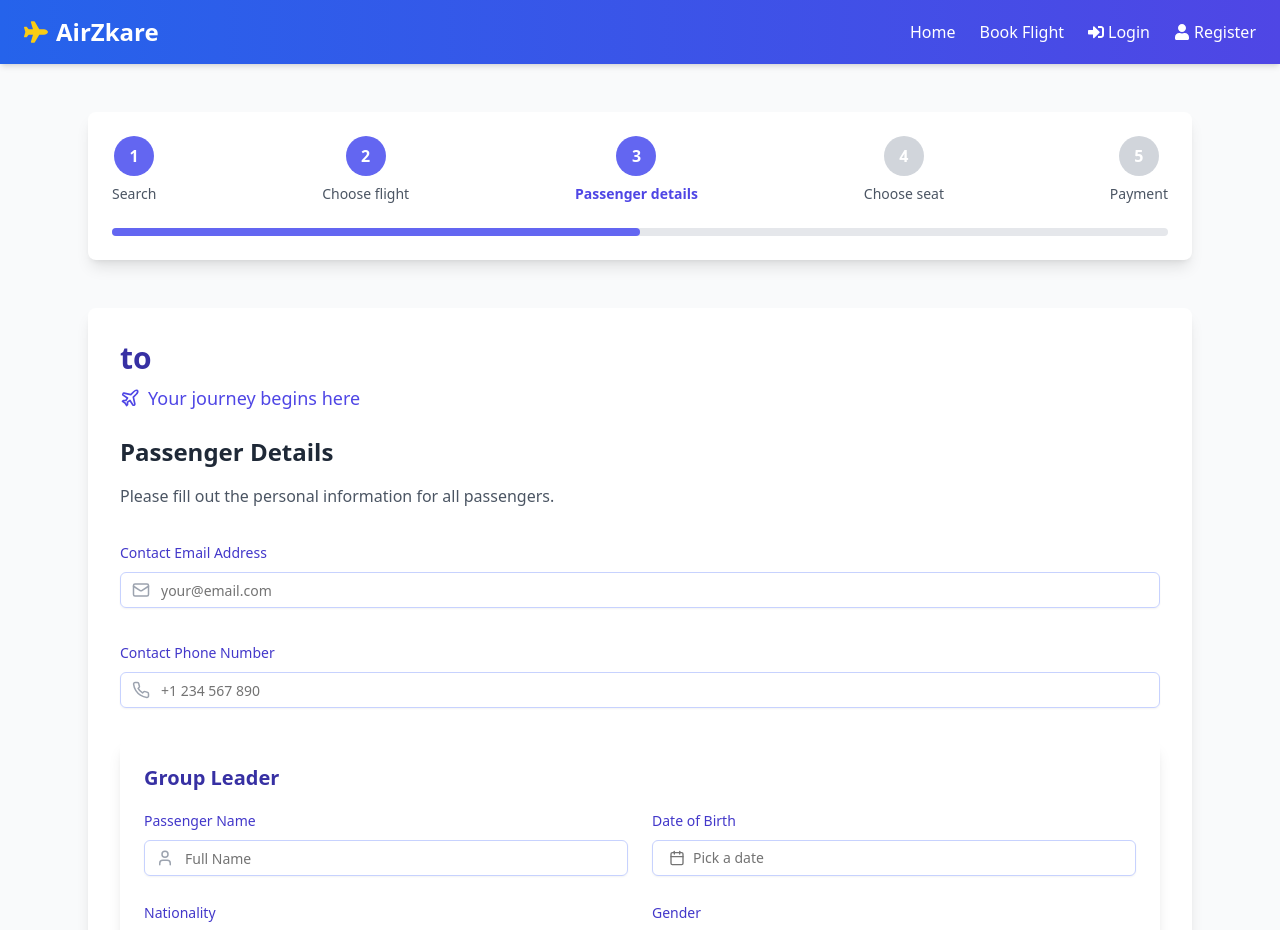
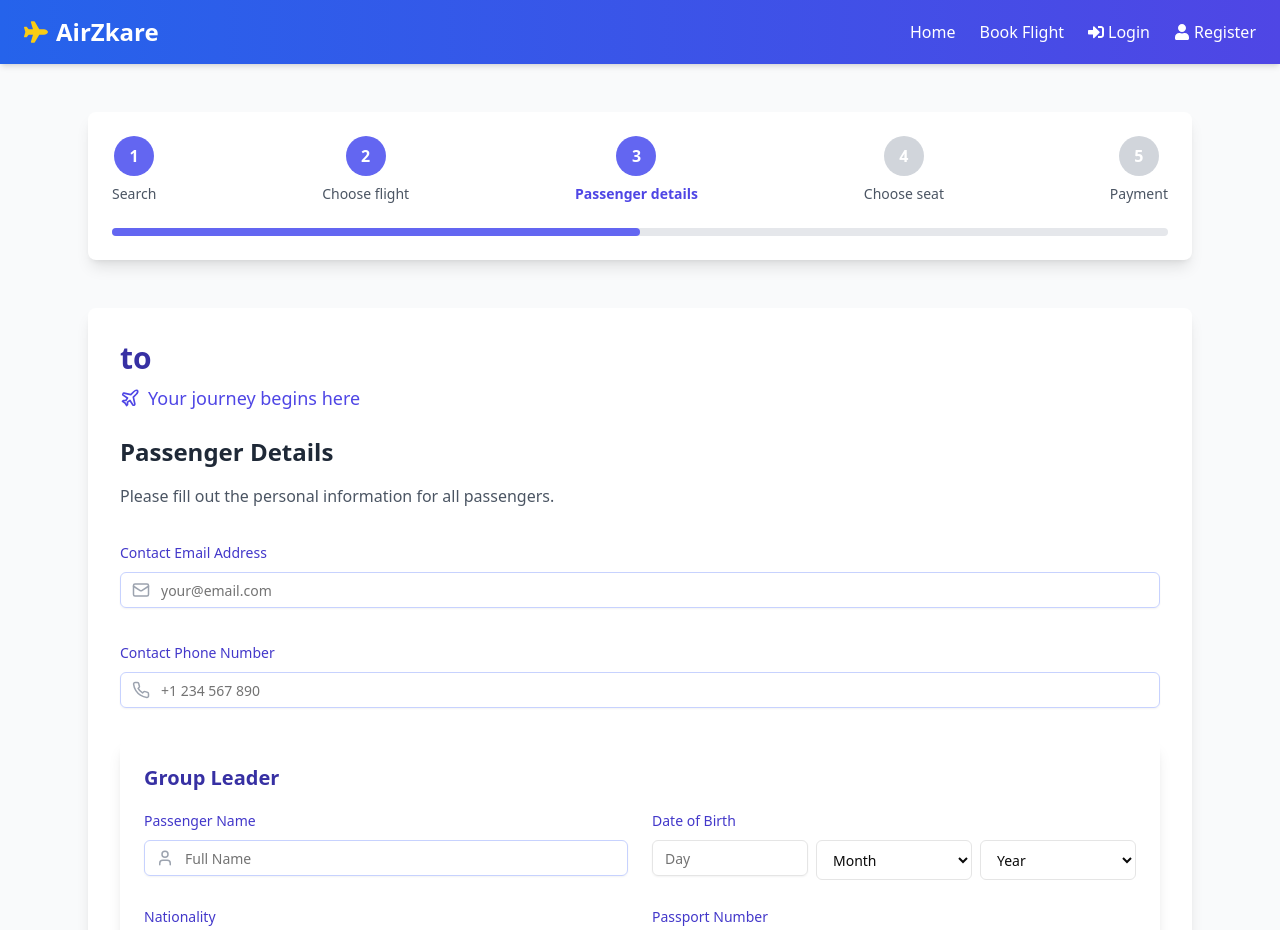
Before and after one commit to ZNLong2203/AirZkare, a Next.js app in the folder client/: page /booking/passengerdetails in a window 1280 px wide. Shown: the top 930 px of the page. Built offline with nearby package versions, Linux system fonts and the light colour scheme.

Commit message:
fix: passenger details page

```diff
--- a/client/src/components/common/SideBarAdmin.tsx
+++ b/client/src/components/common/SideBarAdmin.tsx
@@ -1,3 +1,5 @@
+// file: components/SideBarAdmin.tsx
+
 import React from 'react';
 import { AiOutlineDashboard, AiOutlineUser, AiOutlineSetting } from 'react-icons/ai';
 import { IoAirplane } from 'react-icons/io5';
@@ -24,10 +26,11 @@ const SideBarAdmin: React.FC = () => {
     ];
 
     return (
-        <aside className="flex flex-col h-screen w-64 bg-blue-50 border-r border-blue-100">
+        <aside className="w-64 bg-blue-50 border-r border-blue-100 flex flex-col">
             <div className="p-6">
                 <h2 className="text-2xl font-semibold text-blue-800">Admin Home</h2>
             </div>
+
             <nav className="flex-grow space-y-1 px-3">
                 {links.map(({ href, label, icon: Icon }) => (
                     <Link
@@ -40,6 +43,7 @@ const SideBarAdmin: React.FC = () => {
                     </Link>
                 ))}
             </nav>
+
             <div className="p-4">
                 <button
                     onClick={() => {/* Add logout logic here */}}
--- a/client/src/pages/booking/passengerdetails.tsx
+++ b/client/src/pages/booking/passengerdetails.tsx
@@ -1,49 +1,48 @@
-/* eslint-disable @typescript-eslint/no-explicit-any */
+'use client'
+
+import { useState, useEffect } from 'react'
+import { useRouter } from 'next/router'
+import moment from 'moment'
 import axiosInstance from '@/configs/axios-customize'
-import moment from 'moment'
-import { useState, useEffect } from 'react'
+import useFlightSearchStore from '@/store/useFlightSearchStore'
+import API from '@/constants/api'
 import { Button } from "@/components/ui/button"
 import { Input } from "@/components/ui/input"
 import { Label } from "@/components/ui/label"
 import { RadioGroup, RadioGroupItem } from "@/components/ui/radio-group"
-import { Calendar } from "@/components/ui/calendar"
-import { Popover, PopoverContent, PopoverTrigger } from "@/components/ui/popover"
-import { CalendarIcon, Plane, User, Phone, Mail, Flag, Shield, PlusCircle, MinusCircle } from "lucide-react"
-import { format } from "date-fns"
-import { useRouter } from 'next/router'
+// import { Calendar } from "@/components/ui/calendar"
+// import { Popover, PopoverContent, PopoverTrigger } from "@/components/ui/popover"
+// import { CalendarIcon } from 'lucide-react'
+import { Plane, User, Phone, Mail, Flag, Shield, PlusCircle, MinusCircle, FileText } from 'lucide-react'
 import toast from 'react-hot-toast'
-import API from '@/constants/api'
-import useFlightSearchStore from '@/store/useFlightSearchStore'
+
+interface PassengerData {
+  id: number;
+  name: string;
+  dob: string;
+  gender: string;
+  nationality: string;
+  passport: string;
+}
 
 interface PassengerFormProps {
   index: number;
   isLeader?: boolean;
   onRemove: () => void;
-  passengerData: {
-    id: number;
-    name: string;
-    dob: string;
-    gender: string;
-    nationality: string;
-  };
-  onChange: (index: number, data: any) => void;
+  passengerData: PassengerData;
+  onChange: (index: number, data: PassengerData) => void;
 }
 
 const PassengerForm = ({ index, isLeader = false, onRemove, passengerData, onChange }: PassengerFormProps) => {
-  const [date, setDate] = useState<Date | null>(passengerData.dob ? moment(passengerData.dob, "YYYY-MM-DD").toDate() : null);
-
-  const handleInputChange = (field: string, value: any) => {
+  const handleInputChange = (field: keyof PassengerData, value: string) => {
     if (field === 'dob') {
-        const formattedDate = value ? moment(value).format('YYYY-MM-DD') : null;
-        setDate(value);
-        const updatedPassenger = { ...passengerData, [field]: formattedDate };
+      const updatedPassenger = { ...passengerData, [field]: value };
       onChange(index, updatedPassenger);
     } else {
       const updatedPassenger = { ...passengerData, [field]: value };
       onChange(index, updatedPassenger);
     }
   };
-
 
   return (
     <div className="bg-white rounded-lg shadow-lg p-6 mb-6">
@@ -66,28 +65,64 @@ const PassengerForm = ({ index, isLeader = false, onRemove, passengerData, onCha
         </div>
         <div className="space-y-2">
           <Label htmlFor={`dob-${index}`} className="text-indigo-700">Date of Birth</Label>
-          <Popover>
-            <PopoverTrigger asChild>
-              <Button
-                variant={"outline"}
-                className={`w-full justify-start text-left font-normal ${!date && "text-muted-foreground"} border-indigo-200 focus:border-indigo-500`}
+          <div className="grid grid-cols-3 gap-2">
+            <div>
+              <Label htmlFor={`dob-day-${index}`} className="sr-only">Day</Label>
+              <Input
+                id={`dob-day-${index}`}
+                type="number"
+                placeholder="Day"
+                min="1"
+                max="31"
+                className="w-full"
+                value={passengerData.dob ? moment(passengerData.dob).format('DD') : ''}
+                onChange={(e) => {
+                  const day = e.target.value;
+                  const currentDate = moment(passengerData.dob || undefined);
+                  const newDate = currentDate.date(parseInt(day));
+                  handleInputChange('dob', newDate.isValid() ? newDate.format('YYYY-MM-DD') : '');
+                }}
+              />
+            </div>
+            <div>
+              <Label htmlFor={`dob-month-${index}`} className="sr-only">Month</Label>
+              <select
+                id={`dob-month-${index}`}
+                className="w-full h-10 border border-input bg-background px-3 py-2 text-sm ring-offset-background rounded-md"
+                value={passengerData.dob ? moment(passengerData.dob).format('MM') : ''}
+                onChange={(e) => {
+                  const month = e.target.value;
+                  const currentDate = moment(passengerData.dob || undefined);
+                  const newDate = currentDate.month(parseInt(month) - 1);
+                  handleInputChange('dob', newDate.isValid() ? newDate.format('YYYY-MM-DD') : '');
+                }}
               >
-                <CalendarIcon className="mr-2 h-4 w-4" />
-                {date ? format(date, "PPP") : <span>Pick a date</span>}
-              </Button>
-            </PopoverTrigger>
-            <PopoverContent className="w-auto p-0">
-              <Calendar
-                mode="single"
-                selected={date || undefined}
-                onSelect={(d) => {
-                  setDate(d ?? null);
-                  handleInputChange('dob', d);
+                <option value="">Month</option>
+                {moment.months().map((month, idx) => (
+                  <option key={month} value={String(idx + 1).padStart(2, '0')}>{month}</option>
+                ))}
+              </select>
+            </div>
+            <div>
+              <Label htmlFor={`dob-year-${index}`} className="sr-only">Year</Label>
+              <select
+                id={`dob-year-${index}`}
+                className="w-full h-10 border border-input bg-background px-3 py-2 text-sm ring-offset-background rounded-md"
+                value={passengerData.dob ? moment(passengerData.dob).format('YYYY') : ''}
+                onChange={(e) => {
+                  const year = e.target.value;
+                  const currentDate = moment(passengerData.dob || undefined);
+                  const newDate = currentDate.year(parseInt(year));
+                  handleInputChange('dob', newDate.isValid() ? newDate.format('YYYY-MM-DD') : '');
                 }}
-                initialFocus
-              />
-            </PopoverContent>
-          </Popover>
+              >
+                <option value="">Year</option>
+                {Array.from({ length: 124 }, (_, i) => new Date().getFullYear() - i).map((year) => (
+                  <option key={year} value={year}>{year}</option>
+                ))}
+              </select>
+            </div>
+          </div>
         </div>
         <div className="space-y-2">
           <Label htmlFor={`nationality-${index}`} className="text-indigo-700">Nationality</Label>
@@ -99,6 +134,19 @@ const PassengerForm = ({ index, isLeader = false, onRemove, passengerData, onCha
               className="pl-10 border-indigo-200 focus:border-indigo-500"
               value={passengerData.nationality || ''}
               onChange={(e) => handleInputChange('nationality', e.target.value)}
+            />
+          </div>
+        </div>
+        <div className="space-y-2">
+          <Label htmlFor={`passport-${index}`} className="text-indigo-700">Passport Number</Label>
+          <div className="relative">
+            <FileText className="absolute left-3 top-1/2 transform -translate-y-1/2 text-gray-400" size={18} />
+            <Input
+              id={`passport-${index}`}
+              placeholder="Passport Number"
+              className="pl-10 border-indigo-200 focus:border-indigo-500"
+              value={passengerData.passport || ''}
+              onChange={(e) => handleInputChange('passport', e.target.value)}
             />
           </div>
         </div>
@@ -133,30 +181,30 @@ const PassengerForm = ({ index, isLeader = false, onRemove, passengerData, onCha
   );
 };
 
-
 const PassengerDetails = () => {
   const router = useRouter();
   const setFlightSearch = useFlightSearchStore((state) => state.setFlightSearch);
   const { passengers, departure_come_airport, arrival_come_airport, setPassengers } = useFlightSearchStore();
   const [email, setEmail] = useState('');
   const [phone, setPhone] = useState('');
-  const [fee] = useState(30 * passengers);
+  const [fee, setFee] = useState(0);
   const [insuranceOption, setInsuranceOption] = useState("yes");
-  const [passengerForms, setPassengerForms] = useState<Array<{ id: number; name: string; dob: string; gender: string; nationality: string; }>>([]);
+  const [passengerForms, setPassengerForms] = useState<Array<{ id: number; name: string; dob: string; gender: string; nationality: string; passport: string; }>>([]);
 
   const departure_come_name = departure_come_airport?.name;
   const arrival_come_name = arrival_come_airport?.name;
 
   useEffect(() => {
-    // Initialize passenger forms based on the 'passengers' value
     setPassengerForms(Array.from({ length: passengers }, (_, index) => ({
       id: index + 1,
       name: '',
       dob: '',
       gender: '',
-      nationality: ''
+      nationality: '',
+      passport: ''
     })));
-  }, [passengers]);
+    setFee(insuranceOption === 'yes' ? 30 * passengers : 0);
+  }, [passengers, insuranceOption]);
 
   const handleSubmit = async () => {
     try {
@@ -177,25 +225,28 @@ const PassengerDetails = () => {
   };
 
   const addPassenger = () => {
-    setPassengerForms(prev => [...prev, { id: prev.length + 1, name: '', dob: '', gender: '', nationality: '' }]);
+    setPassengerForms(prev => [...prev, { id: prev.length + 1, name: '', dob: '', gender: '', nationality: '', passport: '' }]);
     setPassengers(passengers + 1);
+    setFee(insuranceOption === 'yes' ? 30 * (passengers + 1) : 0);
   };
 
   const removePassenger = (id: number) => {
     if (passengerForms.length > 1) {
       setPassengerForms(prev => prev.filter(form => form.id !== id));
       setPassengers(passengers - 1);
+      setFee(insuranceOption === 'yes' ? 30 * (passengers - 1) : 0);
     } else {
       toast.error('You must have at least one passenger.');
     }
   };
 
-  const updatePassenger = (index: number, data: any) => {
+  const updatePassenger = (index: number, data: PassengerData) => {
     setPassengerForms(prev => prev.map(form => form.id === index ? { ...form, ...data } : form));
   };
 
   const handleInsuranceChange = (value: string) => {
     const newFee = value === 'yes' ? 30 * passengers : 0;
+    setFee(newFee);
     setFlightSearch({ fee: newFee });
     setInsuranceOption(value);
   };
--- a/client/src/pages/index.tsx
+++ b/client/src/pages/index.tsx
@@ -67,7 +67,7 @@ const popularRoutes: PopularRoute[] = [
     image: "/Paris.jpg",
   },
   {
-    name: "Germany",
+    name: "Berlin",
     image: "/Germany.jfif",
   },
 ]
```
Lines whose indentation alone changed are shown as unchanged.
